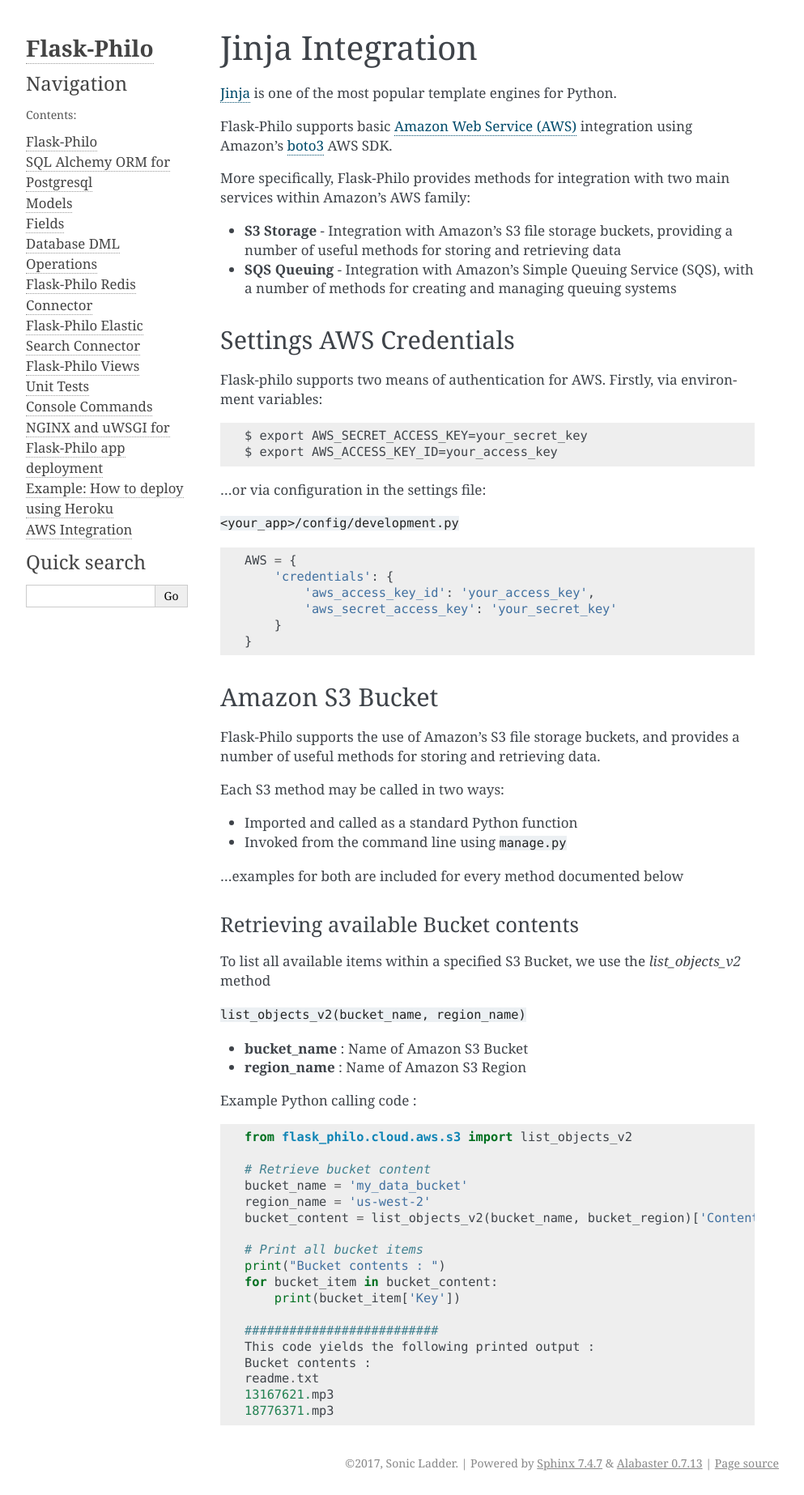
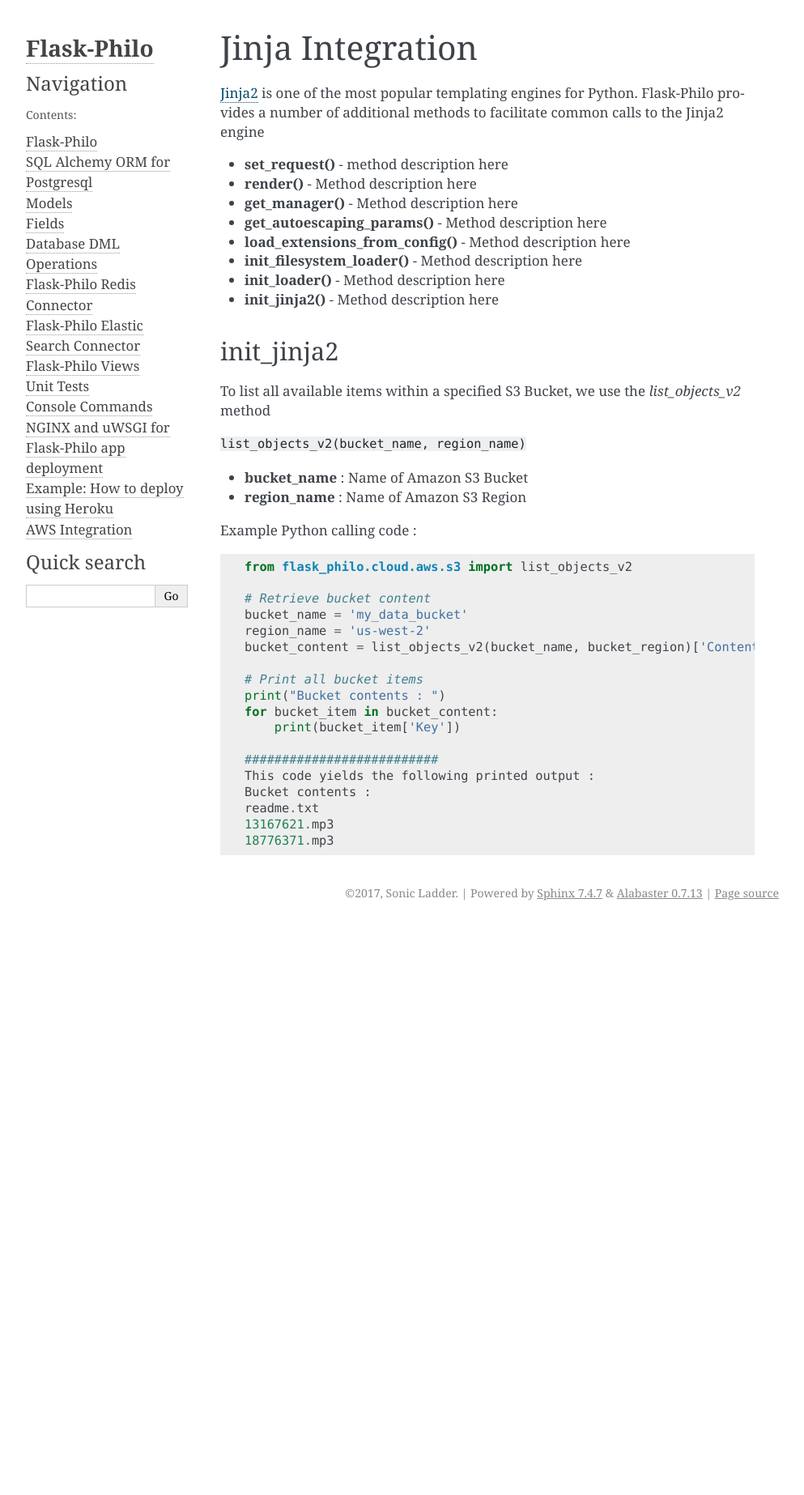
Before and after one commit to fenderdigital/flask-philo, a Sphinx documentation site: the page built from documentation/source/etc/jinja.rst, in a window 1280 px wide. Shown: the whole page at 81% size, without its empty margins (148-1141 px from the left). Built offline with Sphinx 7.4.7, drawn with Linux system fonts in a browser that asks for light colours; pages that are not in the unit, such as notebooks, are missing from menus; after the commit the page ends 1142 px from its top, so only the background shows below that.

Commit message:
Jinja Docs

```diff
--- a/documentation/source/etc/jinja.rst
+++ b/documentation/source/etc/jinja.rst
@@ -1,56 +1,19 @@
 Jinja Integration
 =======================
 
-`Jinja <http://jinja.pocoo.org/>`_ is one of the most popular template engines for Python.
+`Jinja2 <http://jinja.pocoo.org/>`_ is one of the most popular templating engines for Python. Flask-Philo provides a number of additional methods to facilitate common calls to the Jinja2 engine
 
-Flask-Philo supports basic `Amazon Web Service (AWS) <https://aws.amazon.com/>`_ integration
-using Amazon's `boto3 <https://pypi.python.org/pypi/boto3>`_ AWS SDK.
-
-More specifically, Flask-Philo provides methods for integration with two main services within Amazon's AWS family:
-
-* **S3 Storage** - Integration with Amazon's S3 file storage buckets, providing a number of useful methods for storing and retrieving data
-* **SQS Queuing** - Integration with Amazon's Simple Queuing Service (SQS), with a number of methods for creating and managing queuing systems
+* **set_request()** - method description here
+* **render()** - Method description here
+* **get_manager()** - Method description here
+* **get_autoescaping_params()** - Method description here
+* **load_extensions_from_config()** - Method description here
+* **init_filesystem_loader()** - Method description here
+* **init_loader()** - Method description here
+* **init_jinja2()** - Method description here
 
 
-Settings AWS Credentials
------------------------------------
-
-Flask-philo supports two means of authentication for AWS. Firstly, via environment variables:
-
-::
-
-    $ export AWS_SECRET_ACCESS_KEY=your_secret_key
-    $ export AWS_ACCESS_KEY_ID=your_access_key
-
-
-...or via configuration in the settings file:
-
-
-``<your_app>/config/development.py``
-::
-
-    AWS = {
-        'credentials': {
-            'aws_access_key_id': 'your_access_key',
-            'aws_secret_access_key': 'your_secret_key'
-        }
-    }
-
-
-Amazon S3 Bucket
------------------
-
-Flask-Philo supports the use of Amazon's S3 file storage buckets, and provides a number of useful methods for storing and retrieving data.
-
-Each S3 method may be called in two ways:
-
-* Imported and called as a standard Python function
-* Invoked from the command line using ``manage.py``
-
-...examples for both are included for every method documented below
-
-
-Retrieving available Bucket contents
+init_jinja2
 ############################
 
 To list all available items within a specified S3 Bucket, we use the *list_objects_v2* method
```
